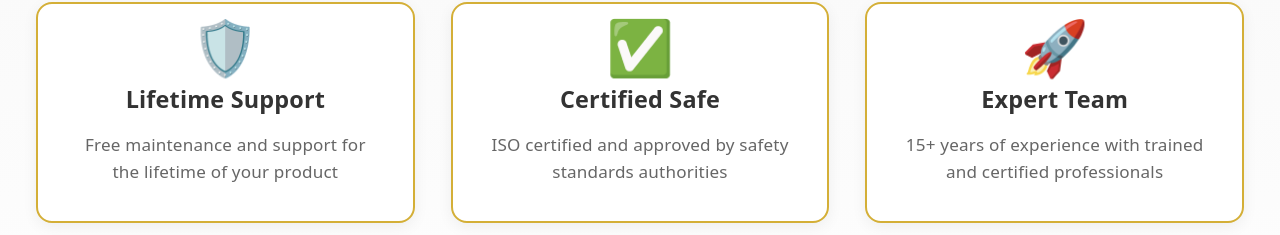
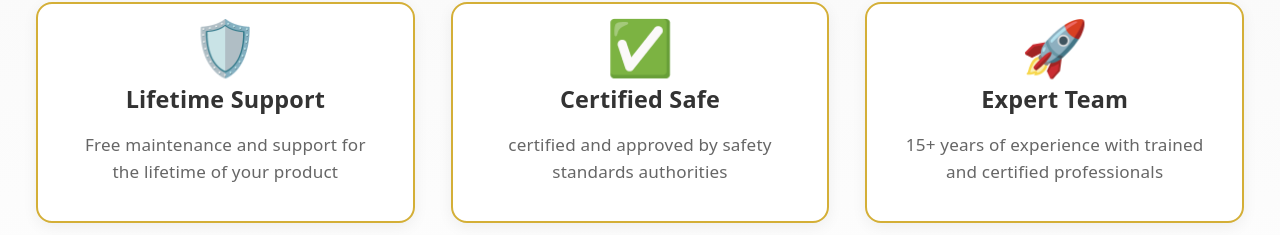
Before and after one commit to muttikavi-web/falconSafety, a React (Vite) app: page / in a window 1280 px wide. Shown: the part 4610-4845 px from the top of the page. Built offline with nearby package versions, Linux system fonts and the light colour scheme.

Commit message:
fix: update description for Certified Safe reason in WhyChooseUs component

```diff
--- a/src/components/WhyChooseUs.jsx
+++ b/src/components/WhyChooseUs.jsx
@@ -31,7 +31,7 @@ const WhyChooseUs = () => {
       id: 5,
       icon: '✅',
       title: 'Certified Safe',
-      description: 'ISO certified and approved by safety standards authorities'
+      description: 'certified and approved by safety standards authorities'
     },
     {
       id: 6,
```
